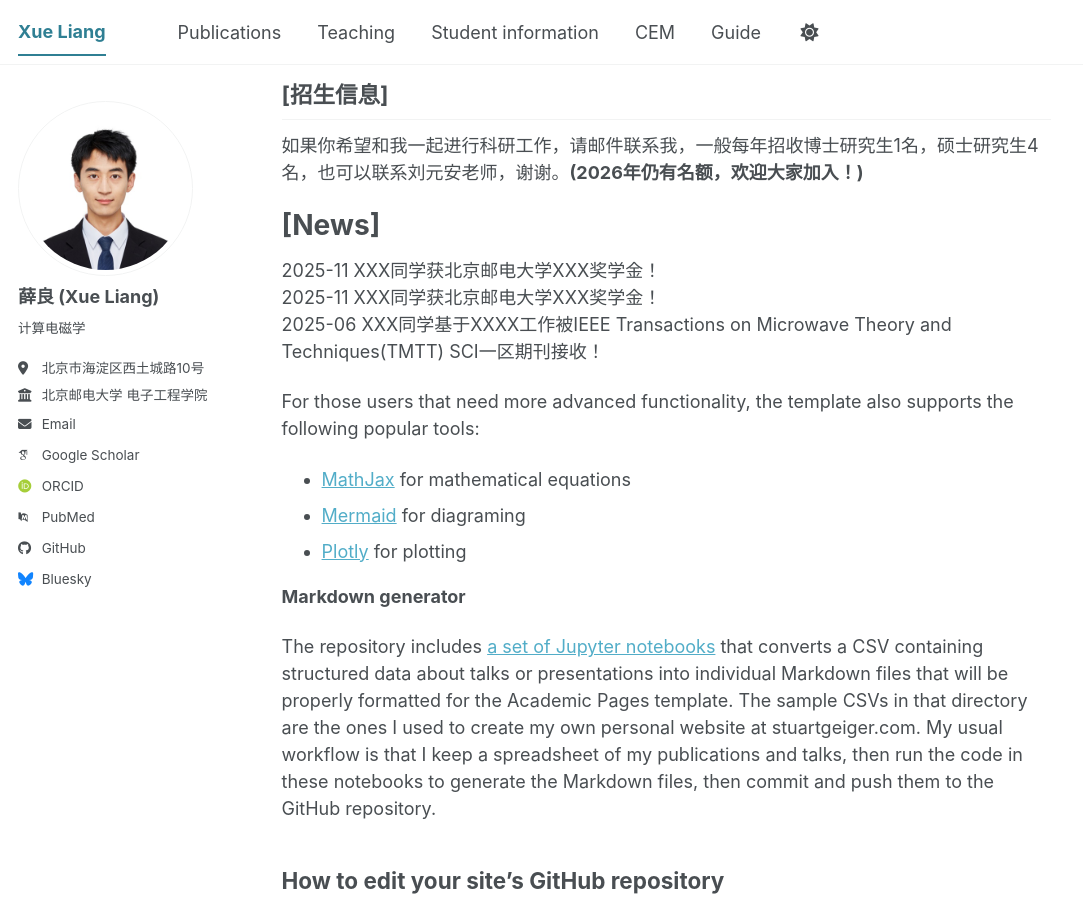
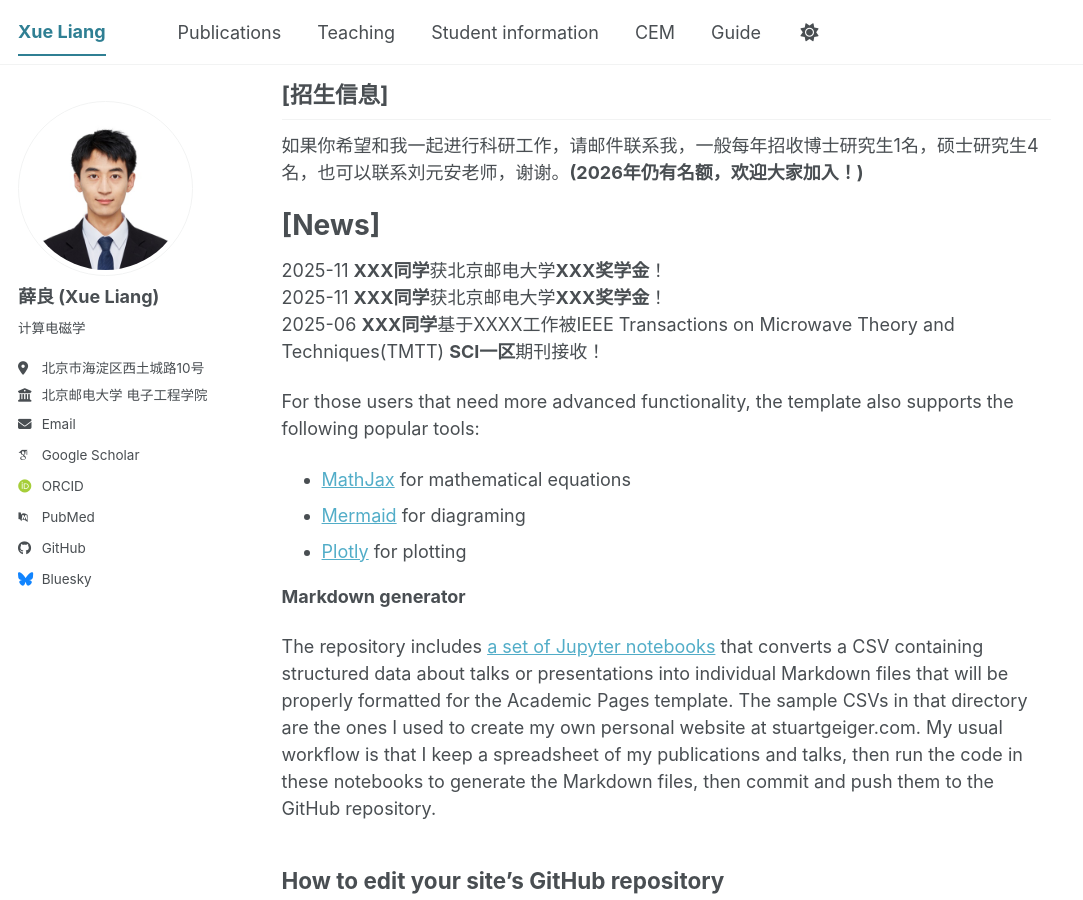
Before and after one commit to TsingHuaGo/xueliang.github.io, a Jekyll site: the page built from _pages/about.md, in a window 1280 px wide and 900 px high, scrolled down 1120 px. Shown: the whole window, without its empty margins (0-1083 px from the left). Built offline with Jekyll 4.4.1, drawn with Linux system fonts in a browser that asks for light colours; some web fonts are replaced; a script bundle is joined from its source files by our own code; library files that are not in the unit come from our copies.

```diff
--- a/_pages/about.md
+++ b/_pages/about.md
@@ -48,9 +48,9 @@ https://teacher.bupt.edu.cn/guoxingyue/
 
 [News]
 ======
-2025-11 XXX同学获北京邮电大学XXX奖学金！\
-2025-11 XXX同学获北京邮电大学XXX奖学金！\
-2025-06 XXX同学基于XXXX工作被IEEE Transactions on Microwave Theory and Techniques(TMTT) SCI一区期刊接收！
+2025-11 **XXX同学**获北京邮电大学**XXX奖学金**！\
+2025-11 **XXX同学**获北京邮电大学**XXX奖学金**！\
+2025-06 **XXX同学**基于XXXX工作被IEEE Transactions on Microwave Theory and Techniques(TMTT) **SCI一区**期刊接收！
 
 
 
```
